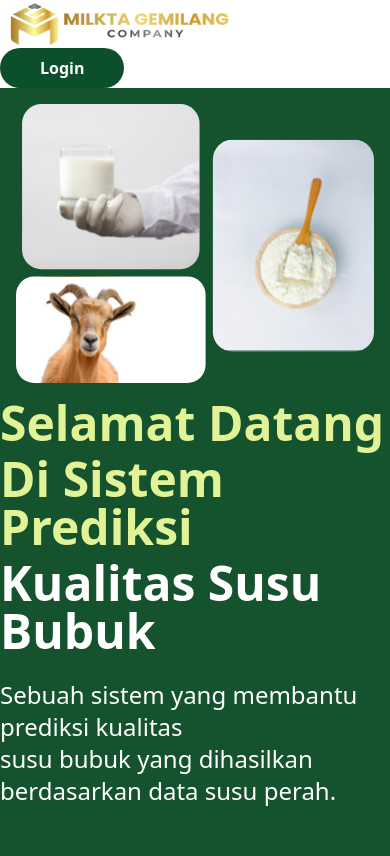
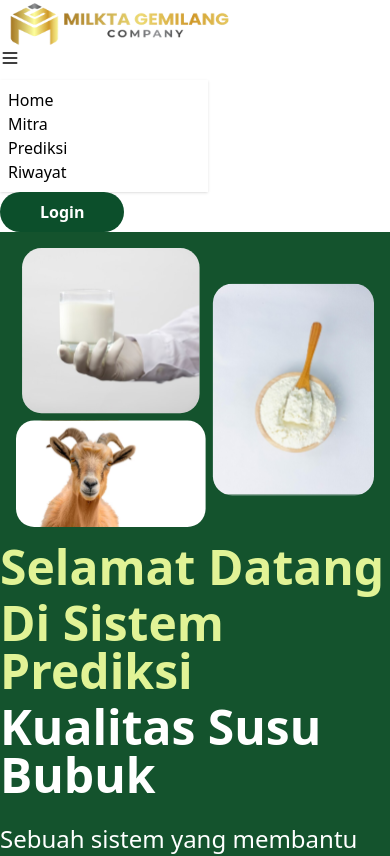
Before and after one commit to githanirz/projectmilkquality, a React (Vite) app in the folder project1/: page / in a window 390 px wide. Shown: the top 856 px of the page. Built offline with nearby package versions, Linux system fonts and the light colour scheme; no server answers.

Commit message:
update navbar

```diff
--- a/project1/src/components/Navbar.jsx
+++ b/project1/src/components/Navbar.jsx
@@ -24,7 +24,42 @@ const Header = () => {
   return (
     <div className="navbar bg-base-100 shadow-sm">
       <div className="navbar-start">
-        <img src={logo} className="h-12 w-60" alt="logo" />
+        <img src={logo} className="h-12 w-60 mr-20" alt="logo" />
+        <div className="dropdown lg:hidden">
+          <div tabIndex={0} role="button" className="btn btn-ghost">
+            <svg
+              xmlns="http://www.w3.org/2000/svg"
+              className="h-5 w-5"
+              fill="none"
+              viewBox="0 0 24 24"
+              stroke="currentColor"
+            >
+              <path
+                strokeLinecap="round"
+                strokeLinejoin="round"
+                strokeWidth="2"
+                d="M4 6h16M4 12h16M4 18h16"
+              />
+            </svg>
+          </div>
+          <ul
+            tabIndex={0}
+            className="menu menu-sm dropdown-content mt-3 z-[1] p-2 shadow bg-base-100 rounded-box w-52"
+          >
+            <li>
+              <Link to="/">Home</Link>
+            </li>
+            <li>
+              <Link to="/mitra">Mitra</Link>
+            </li>
+            <li>
+              <Link to="/prediksi">Prediksi</Link>
+            </li>
+            <li>
+              <Link to="/riwayat">Riwayat</Link>
+            </li>
+          </ul>
+        </div>
       </div>
 
       {isLoggedIn && (
```
